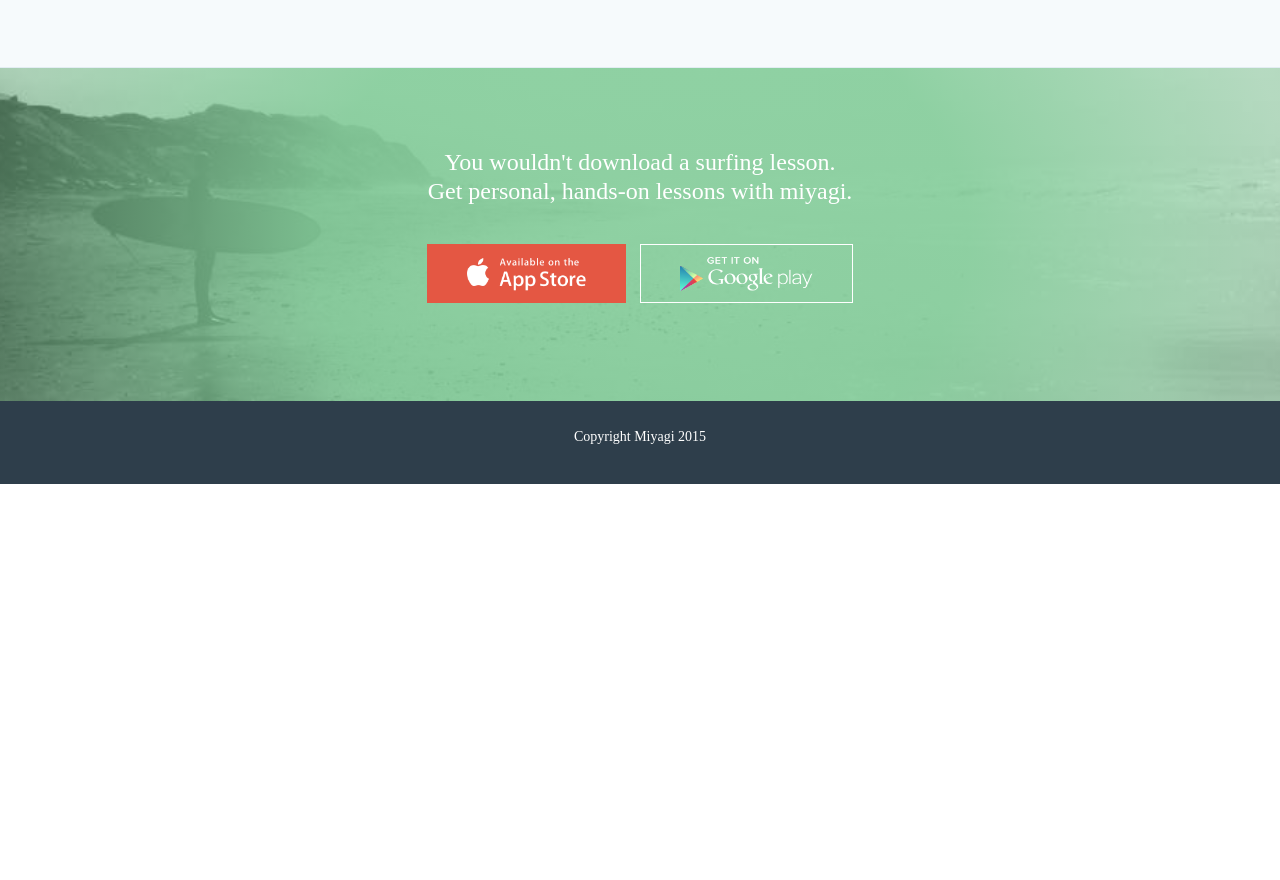
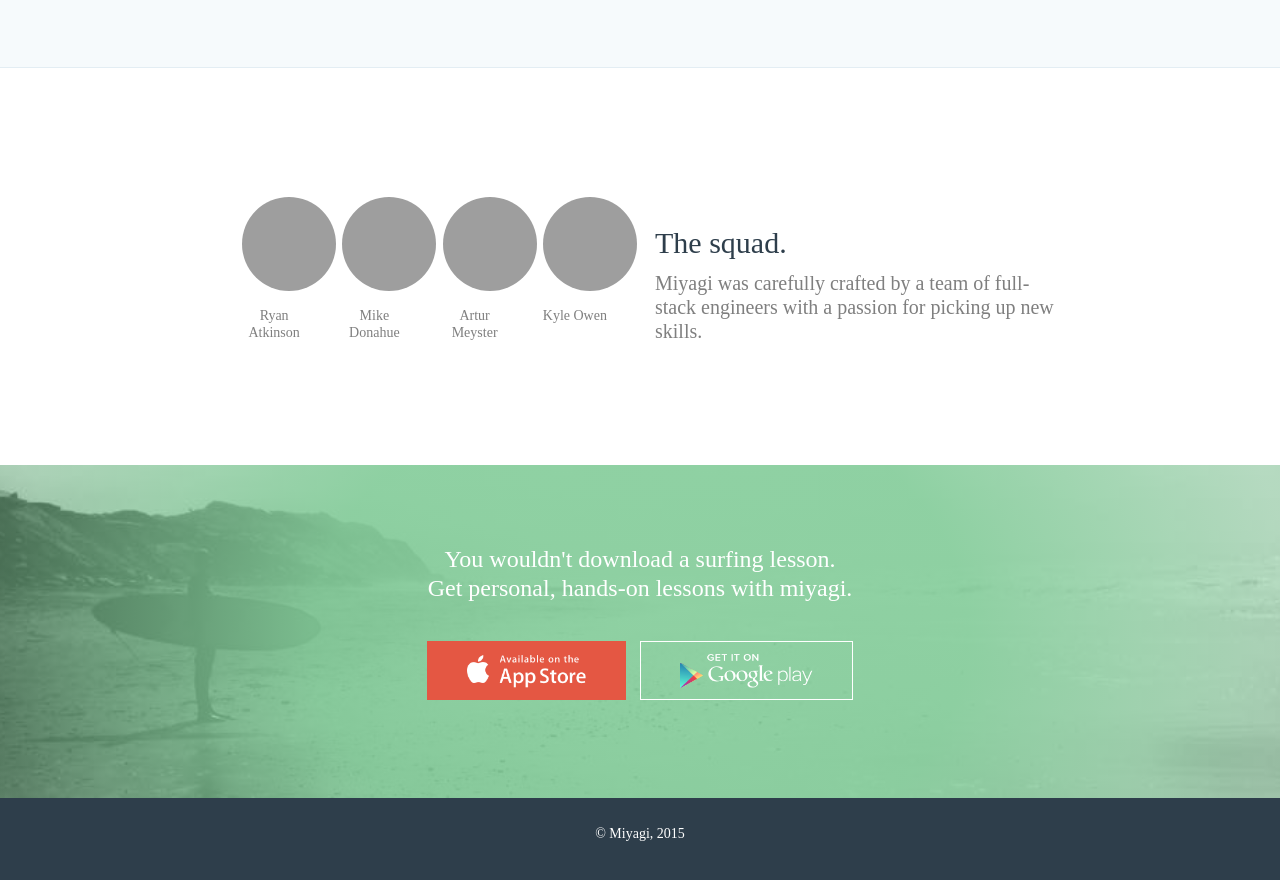
Before and after one commit to rjatkinson2/WildDonut-Landing, a website: page index.html in a window 1280 px wide. Shown: the part 1970-2850 px from the top of the page. Before the commit the page ends 2454 px from the top, so only its background shows below. Drawn offline with nearby package versions, Linux system fonts and the light colour scheme; grey boxes are pictures that could not be loaded.

Commit message:
(feat) Add team highlight page

```diff
--- a/app.css
+++ b/app.css
@@ -24,16 +24,20 @@ button{ background: #E45743; border: 1px solid #E45743; padding: 0.8em 2.8em; ma
   border: 1px solid #E3EDF3;
 }
 .five{
+  background: #FFFFFF;
+  padding:8.0em 16.0em;
+}
+.six{
   background: radial-gradient(50% 150%, rgba(133,206,155,0.90) 50%, rgba(133,206,155,0.50) 100%) no-repeat,
               url(surf.jpg) center center no-repeat;;
   background-size: cover;
 }
-.six{
+.seven{
   background: #2E3E4B;
   padding: 2.0em;
 }
 
-.one, .two, .three, .four, .five{
+.one, .two, .three, .four, .six{
   padding:5.0em 16.0em;
 }
 
@@ -42,3 +46,21 @@ button{ background: #E45743; border: 1px solid #E45743; padding: 0.8em 2.8em; ma
   background: none;
   margin-left: 10px;
 }
+
+.prof-circle {
+  display: block;
+  margin: 1.0em auto;
+  background-size: cover;
+  background-color: #FFF;
+  background-repeat: no-repeat;
+  background-position: center center;
+  border-radius: 50%;
+  border: solid 3px #FFF;
+  width: 100px;
+  height: 100px;
+  z-index: 100;
+}
+
+.five p{
+  text-align: center;
+}
--- a/index.html
+++ b/index.html
@@ -78,6 +78,30 @@
       </div>
     </div>
     <div class="row five">
+      <div class="col-xs-12 col-md-6">
+        <div class="col-xs-3">
+          <img src="https://media.licdn.com/media/p/8/005/083/103/2235858.jpg" height="450px" class="prof-circle">
+          <p>Ryan Atkinson</p>
+        </div>
+        <div class="col-xs-3">
+          <img src="https://media.licdn.com/media/AAEAAQAAAAAAAALxAAAAJDUxMzFjODYyLTUyNzgtNGIwZS04ZjQyLTkyZTM4OTYzYTVkMQ.jpg" height="450px" class="prof-circle">
+          <p>Mike Donahue</p>
+        </div>
+        <div class="col-xs-3">
+          <img src="https://media.licdn.com/media/AAEAAQAAAAAAAAMKAAAAJGNmODMzMmU3LTg4ZjAtNDkyYS04OGNkLTFkZGVhMDIxMDY1Yg.jpg" height="450px" class="prof-circle">
+          <p>Artur Meyster</p>
+        </div>
+        <div class="col-xs-3">
+          <img src="https://media.licdn.com/media/AAEAAQAAAAAAAAJkAAAAJDYwZjg3MTU1LWI5ZjktNDA0Ny1iMWE1LTUwYzM5ZjFjMGJhNg.jpg" height="450px" class="prof-circle">
+          <p>Kyle Owen</p>
+        </div>
+      </div>
+      <div class="col-xs-12 col-md-6">
+        <h4 style="margin-top:1.5em">The squad.</h4>
+        <h5>Miyagi was carefully crafted by a team of full-stack engineers with a passion for picking up new skills.</h5>
+      </div>
+    </div>
+    <div class="row six">
       <div class="col-md-12">
         <h6>You wouldn't download a surfing lesson.<br />Get personal, hands-on lessons with miyagi.</h6>
         <div style="text-align:center">
@@ -86,8 +110,8 @@
         </div>
       </div>
     </div>
-    <div class="row six">
-      <p style="text-align:center; color:#FFF">Copyright Miyagi 2015</p>
+    <div class="row seven">
+      <p style="text-align:center; color:#FFF">© Miyagi, 2015</p>
     </div>
 
     <!-- jQuery (necessary for Bootstrap's JavaScript plugins) -->
```
